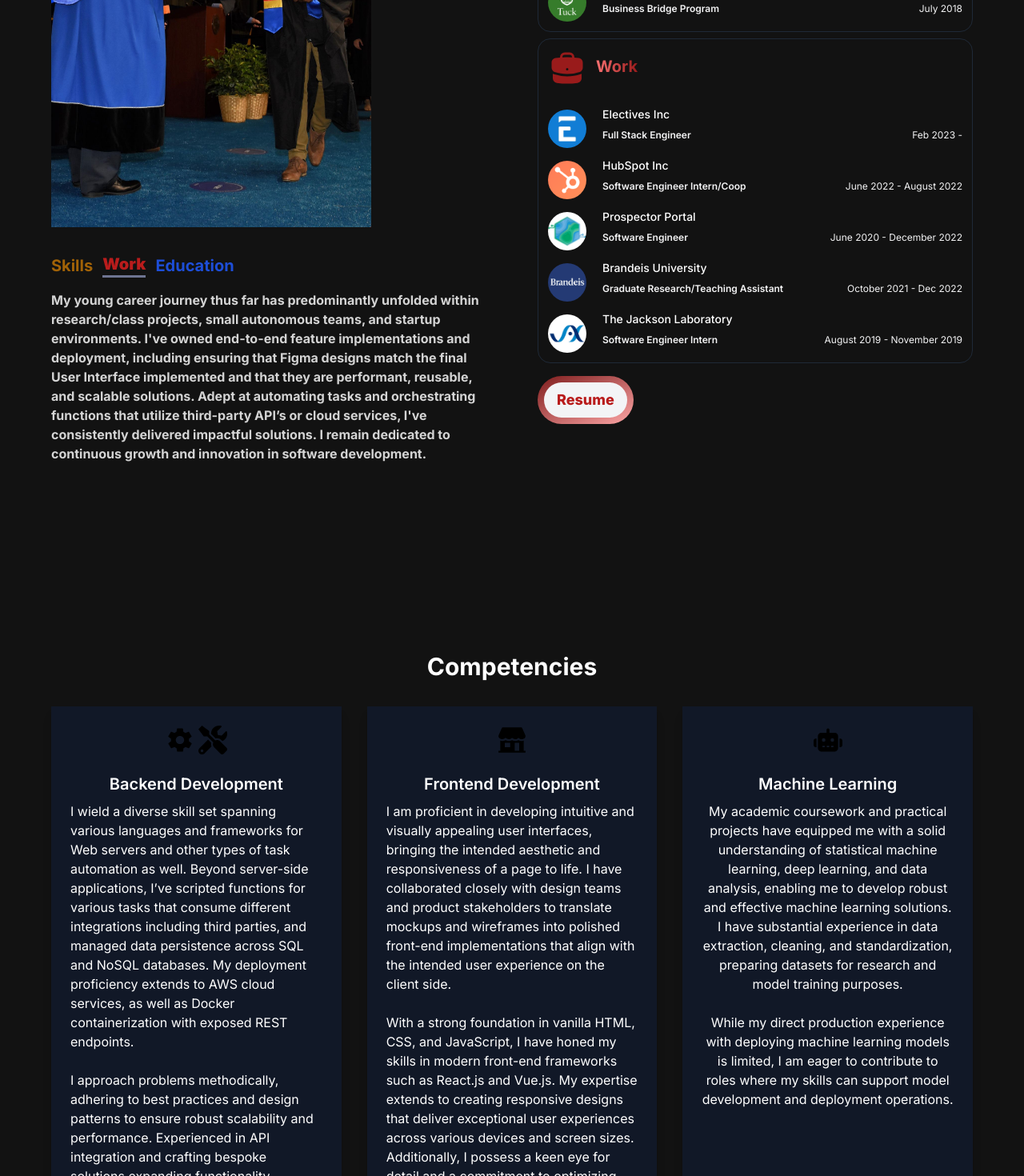
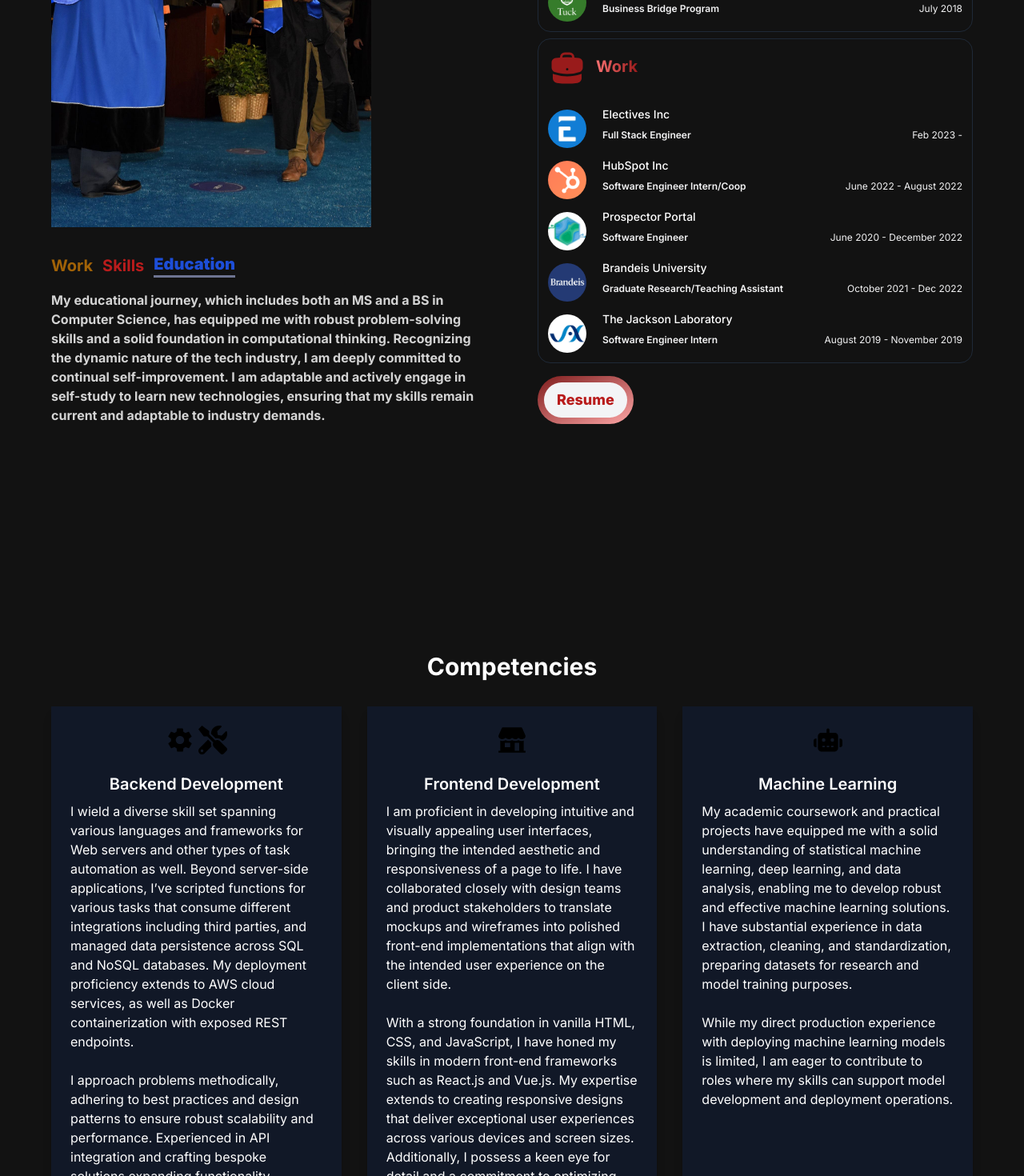
Before and after one commit to mkhanyisig/personal-portfolio, a Next.js app: page / in a window 1280 px wide. Shown: the part 1330-2800 px from the top of the page at 80% size. Built offline with nearby package versions, Linux system fonts and the light colour scheme.

Commit message:
add rest of detail on online resume

```diff
--- a/src/app/components/AboutSection.jsx
+++ b/src/app/components/AboutSection.jsx
@@ -69,6 +69,29 @@ const workItems = [
 
 const TAB_DATA = [
   {
+    title: "Work",
+    id: "work",
+    content: (
+      <div>
+        <p>
+          My young career journey has predominantly unfolded within
+          a combination of work and projects, mainly in small autonomous teams
+          and early-stage environments. I've owned end-to-end feature implementations
+          in full stack applications and deployments, aiming for efficient and high-quality
+          outcomes. I'm adept at automating tasks and utilizing third-party API’s or cloud
+          services in solutions.
+          <br/>
+          <br/>
+          I remain dedicated to continuous growth and innovation in the fast-paced
+          field of software development, ready to contribute to innovative projects
+          within forward-thinking companies.
+
+        </p>
+      </div>
+    ),
+    colorStyling: "text-yellow-700 hover:text-yellow-400",
+  },
+  {
     title: "Skills",
     id: "skills",
     content: (
@@ -76,33 +99,17 @@ const TAB_DATA = [
         <p>
           I've gained experience and exposure across diverse technology stacks
           and problem domains, primarily focusing on Web Applications, Data
-          Processing, and Task Automation. My journey has involved mastering
-          various frameworks, tools, and libraries. The primary programming
-          languages I've worked with and am strongly proficient in are
+          Processing, and Task Automation. I work with various programming
+          languages and development frameworks, tailored for both frontend and
+          backend solutions.
+          <br />
+          <br />
+          The primary programming languages I've worked with
+          and am strongly proficient in are
           <br />
           <b className="text-yellow-700">
             Python, JavaScript/TypeScript, and Java.
           </b>
-        </p>
-      </div>
-    ),
-    colorStyling: "text-yellow-700 hover:text-yellow-400",
-  },
-  {
-    title: "Work",
-    id: "work",
-    content: (
-      <div>
-        <p>
-          My young career journey thus far has predominantly unfolded within
-          research/class projects, small autonomous teams, and startup
-          environments. I've owned end-to-end feature implementations and
-          deployment, including ensuring that Figma designs match the final User
-          Interface implemented and that they are performant, reusable, and
-          scalable solutions. Adept at automating tasks and orchestrating
-          functions that utilize third-party API’s or cloud services, I've
-          consistently delivered impactful solutions. I remain dedicated to
-          continuous growth and innovation in software development.
         </p>
       </div>
     ),
--- a/src/app/components/CompetenciesSection.jsx
+++ b/src/app/components/CompetenciesSection.jsx
@@ -1,5 +1,5 @@
 import React from 'react';
-import { FaPython, FaJsSquare, FaJava, FaTools, FaReact, FaDocker, FaAws, FaGit, FaNodeJs, FaLaravel } from 'react-icons/fa';
+import { FaPython, FaJsSquare, FaJava, FaTools, FaReact, FaDocker, FaAws, FaGit, FaNodeJs, FaLaravel, FaHtml5 } from 'react-icons/fa';
 import { IoMdSettings } from "react-icons/io";
 import { IoStorefrontSharp } from "react-icons/io5";
 import { SiTypescript, SiRubyonrails, SiTerraform, SiRuby, SiPhp, SiPostgresql, SiMysql, SiAmazondynamodb, SiPandas, SiSelenium, SiGraphql } from "react-icons/si";
@@ -45,9 +45,9 @@ const CompetenciesSection = ({ isBackgroundDark }) => {
                 <div style={{ display: 'inline-block' }}><FaRobot/></div>
             </div>
             <h4 className={`text-xl font-semibold mb-2 ${textColor}`}>Machine Learning</h4>
-            <p className={`${textColor}`}>My academic coursework and practical projects have equipped me with a solid understanding of statistical machine learning, deep learning, and data analysis, enabling me to develop robust and effective machine learning solutions. I have substantial experience in data extraction, cleaning, and standardization, preparing datasets for research and model training purposes.</p>
+            <p className={`${textColor}`}  style={{ textAlign: 'left' }}>My academic coursework and practical projects have equipped me with a solid understanding of statistical machine learning, deep learning, and data analysis, enabling me to develop robust and effective machine learning solutions. I have substantial experience in data extraction, cleaning, and standardization, preparing datasets for research and model training purposes.</p>
             <br/>
-            <p className={`${textColor}`}>While my direct production experience with deploying machine learning models is limited, I am eager to contribute to roles where my skills can support model development and deployment operations.</p>
+            <p className={`${textColor}`}  style={{ textAlign: 'left' }}>While my direct production experience with deploying machine learning models is limited, I am eager to contribute to roles where my skills can support model development and deployment operations.</p>
           </div>
 
 
@@ -88,6 +88,15 @@ const CompetenciesSection = ({ isBackgroundDark }) => {
                 <div className="w-2/5 bg-gray-400 rounded-full h-2.5">
                     <div className="bg-blue-500 h-2.5 rounded-full" style={{ width: '79%' }}></div>
                 </div>
+                </li>
+                <li className="flex items-center justify-between mb-4">
+                      <div className="flex items-center">
+                          <FaHtml5 className="mr-2 text-2xl" />
+                          <span className="w-1/5">HTML/CSS</span>
+                      </div>
+                      <div className="w-2/5 bg-gray-400 rounded-full h-2.5">
+                          <div className="bg-blue-600 h-2.5 rounded-full" style={{ width: '90%' }}></div>
+                      </div>
                 </li>
                 <li className="flex items-center justify-between mb-4">
                 <div className="flex items-center">
--- a/src/app/components/HeroSection.jsx
+++ b/src/app/components/HeroSection.jsx
@@ -82,7 +82,7 @@ const HeroSection = ({ isBackgroundDark, forceUpdateKey }) => {
             >
               <button className="px-2 py-2 mr-4 w-full sm:w-fit rounded-full bg-gradient-to-br from-blue-900 to-blue-300 hover:bg-slate-800 mt-1 lg:mt-3">
                 <span className="text-blue-700 block text-lg bg-gray-100 hover:bg-gray-400 rounded-full px-3 py-2 font-extrabold">
-                  Let's Talk
+                  Get In Touch
                 </span>
               </button>
             </a>
```
